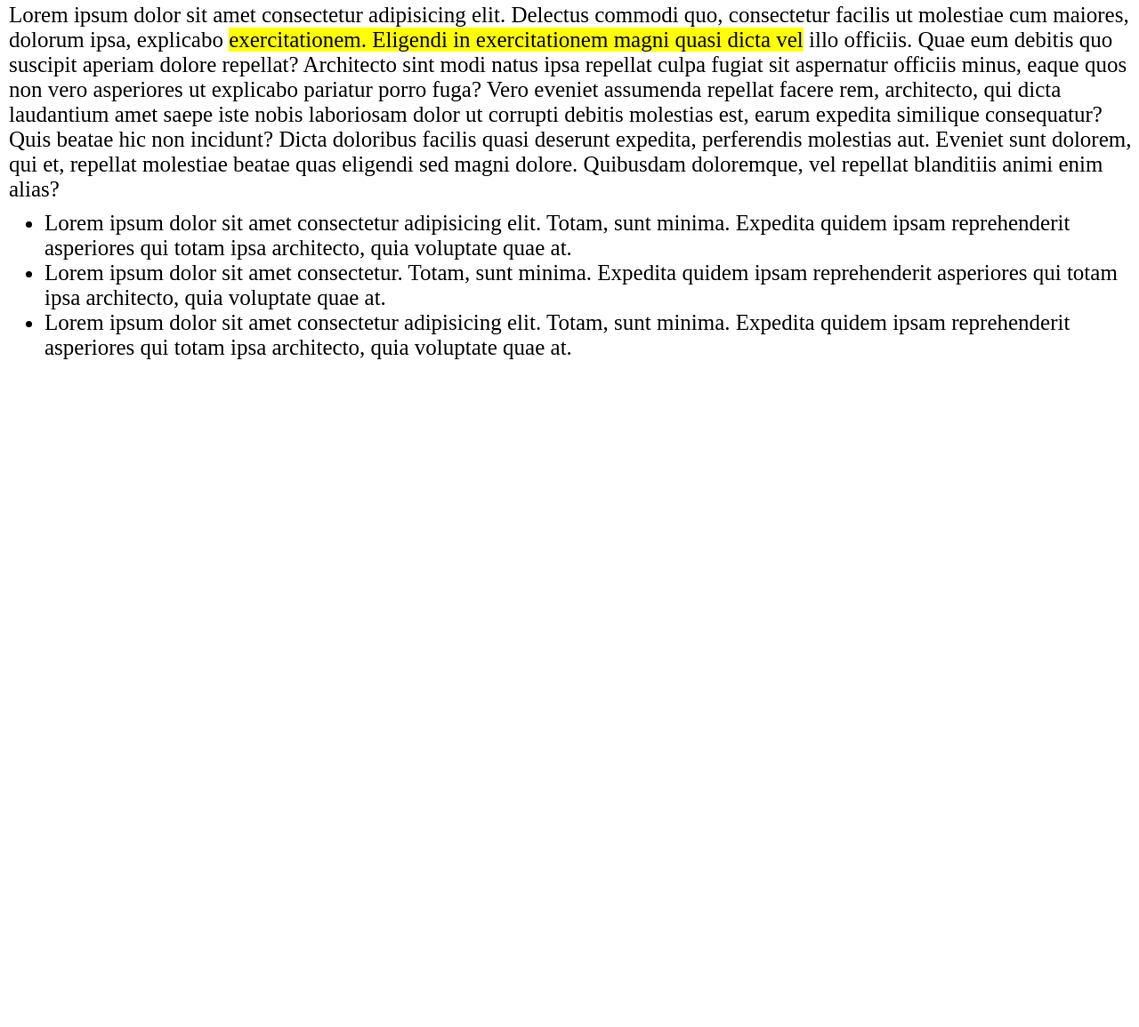
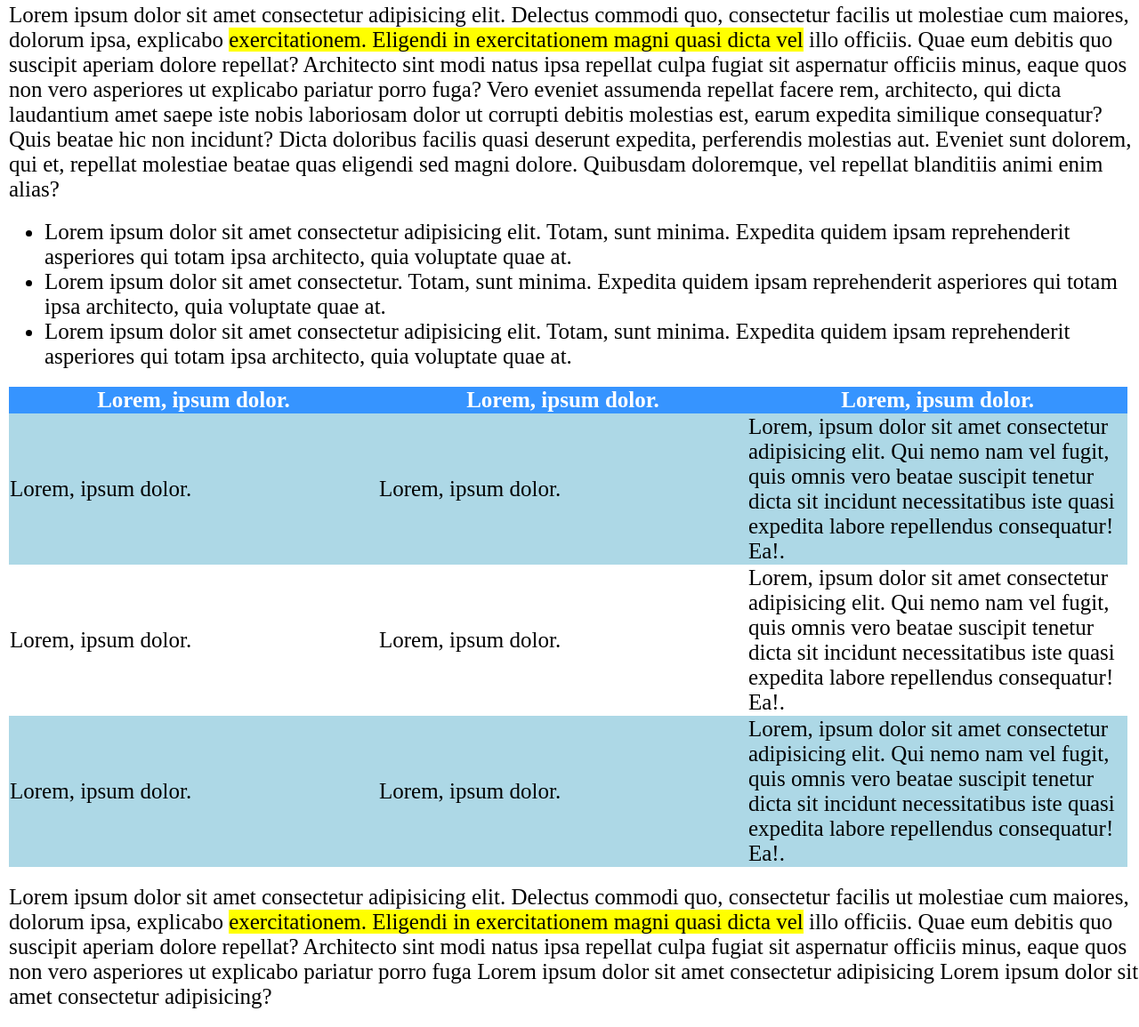
Before and after one commit to antoniostassi/html-css-booleaner, a plain HTML site: page index.html in a window 1280 px wide. Shown: the part 975-2130 px from the top of the page at 89% size. Before the commit the page ends 1400 px from the top, so only its background shows below. Drawn offline with Linux system fonts and the light colour scheme.

Commit message:
Table and 2nd Paragraph

```diff
--- a/css/style.css
+++ b/css/style.css
@@ -5,7 +5,6 @@
 }
 
 header > section .header-background{
-    border: 1px solid black;
     width: 100%;
     height: 200px;
     background-image: url("../img/pattern.png");
@@ -49,9 +48,33 @@ main .article h1{
 
 .article .main-paragraph {
     margin-top:20px;
-    margin-bottom:10px;
+    margin-bottom:20px;
 }
 
 .article .main-paragraph span{
 background-color:yellow;
 }
+
+.article table {
+    width:99%;
+    margin-top:20px;
+    margin-bottom:20px;
+    margin-right:5px;
+    border-collapse: collapse;
+}
+
+.article thead {
+    background-color:rgb(54, 148, 255);
+    color:white;
+}
+
+.article .light-blue {
+
+    background-color:lightblue;
+
+}
+
+.article td {
+
+    width:500px;
+}
--- a/index.html
+++ b/index.html
@@ -38,7 +38,8 @@
                     <p class="main-paragraph">Lorem ipsum dolor sit amet consectetur adipisicing elit. Delectus commodi quo, consectetur facilis ut molestiae cum maiores, dolorum ipsa, explicabo <span>exercitationem. Eligendi in exercitationem magni quasi dicta vel</span> illo officiis.
                     Quae eum debitis quo suscipit aperiam dolore repellat? Architecto sint modi natus ipsa repellat culpa fugiat sit aspernatur officiis minus, eaque quos non vero asperiores ut explicabo pariatur porro fuga?
                     Vero eveniet assumenda repellat facere rem, architecto, qui dicta laudantium amet saepe iste nobis laboriosam dolor ut corrupti debitis molestias est, earum expedita similique consequatur? Quis beatae hic non incidunt?
-                    Dicta doloribus facilis quasi deserunt expedita, perferendis molestias aut. Eveniet sunt dolorem, qui et, repellat molestiae beatae quas eligendi sed magni dolore. Quibusdam doloremque, vel repellat blanditiis animi enim alias?</p>
+                    Dicta doloribus facilis quasi deserunt expedita, perferendis molestias aut. Eveniet sunt dolorem, qui et, repellat molestiae beatae quas eligendi sed magni dolore. Quibusdam doloremque, vel repellat blanditiis animi enim alias?
+                    </p>
 
                     <!-- Tabella non Ordinata sotto al Paragrafo -->
                     <ul>
@@ -48,10 +49,35 @@
                     </ul>
 
                     <table>
-
+                        <thead>
+                            <tr>
+                                <th>Lorem, ipsum dolor.</th>
+                                <th>Lorem, ipsum dolor.</th>
+                                <th>Lorem, ipsum dolor.</th>
+                            </tr>
+                        </thead>
+                        <tbody>
+                            <tr class="light-blue">
+                                <td>Lorem, ipsum dolor.</td>
+                                <td>Lorem, ipsum dolor.</td>
+                                <td>Lorem, ipsum dolor sit amet consectetur adipisicing elit. Qui nemo nam vel fugit, quis omnis vero beatae suscipit tenetur dicta sit incidunt necessitatibus iste quasi expedita labore repellendus consequatur! Ea!.</td>
+                            </tr>
+                            <tr>
+                                <td>Lorem, ipsum dolor.</td>
+                                <td>Lorem, ipsum dolor.</td>
+                                <td>Lorem, ipsum dolor sit amet consectetur adipisicing elit. Qui nemo nam vel fugit, quis omnis vero beatae suscipit tenetur dicta sit incidunt necessitatibus iste quasi expedita labore repellendus consequatur! Ea!.</td>
+                            </tr>
+                            <tr class="light-blue">
+                                <td>Lorem, ipsum dolor.</td>
+                                <td>Lorem, ipsum dolor.</td>
+                                <td>Lorem, ipsum dolor sit amet consectetur adipisicing elit. Qui nemo nam vel fugit, quis omnis vero beatae suscipit tenetur dicta sit incidunt necessitatibus iste quasi expedita labore repellendus consequatur! Ea!.</td>
+                            </tr>
+                        </tbody>
                     </table>
 
-                    <p class="main-paragraph"></p>
+                    <p class="main-paragraph">Lorem ipsum dolor sit amet consectetur adipisicing elit. Delectus commodi quo, consectetur facilis ut molestiae cum maiores, dolorum ipsa, explicabo <span>exercitationem. Eligendi in exercitationem magni quasi dicta vel</span> illo officiis.
+                        Quae eum debitis quo suscipit aperiam dolore repellat? Architecto sint modi natus ipsa repellat culpa fugiat sit aspernatur officiis minus, eaque quos non vero asperiores ut explicabo pariatur porro fuga Lorem ipsum dolor sit amet consectetur adipisicing Lorem ipsum dolor sit amet consectetur adipisicing?
+                    </p>
                 </section>
             </div>
         </main>
```
